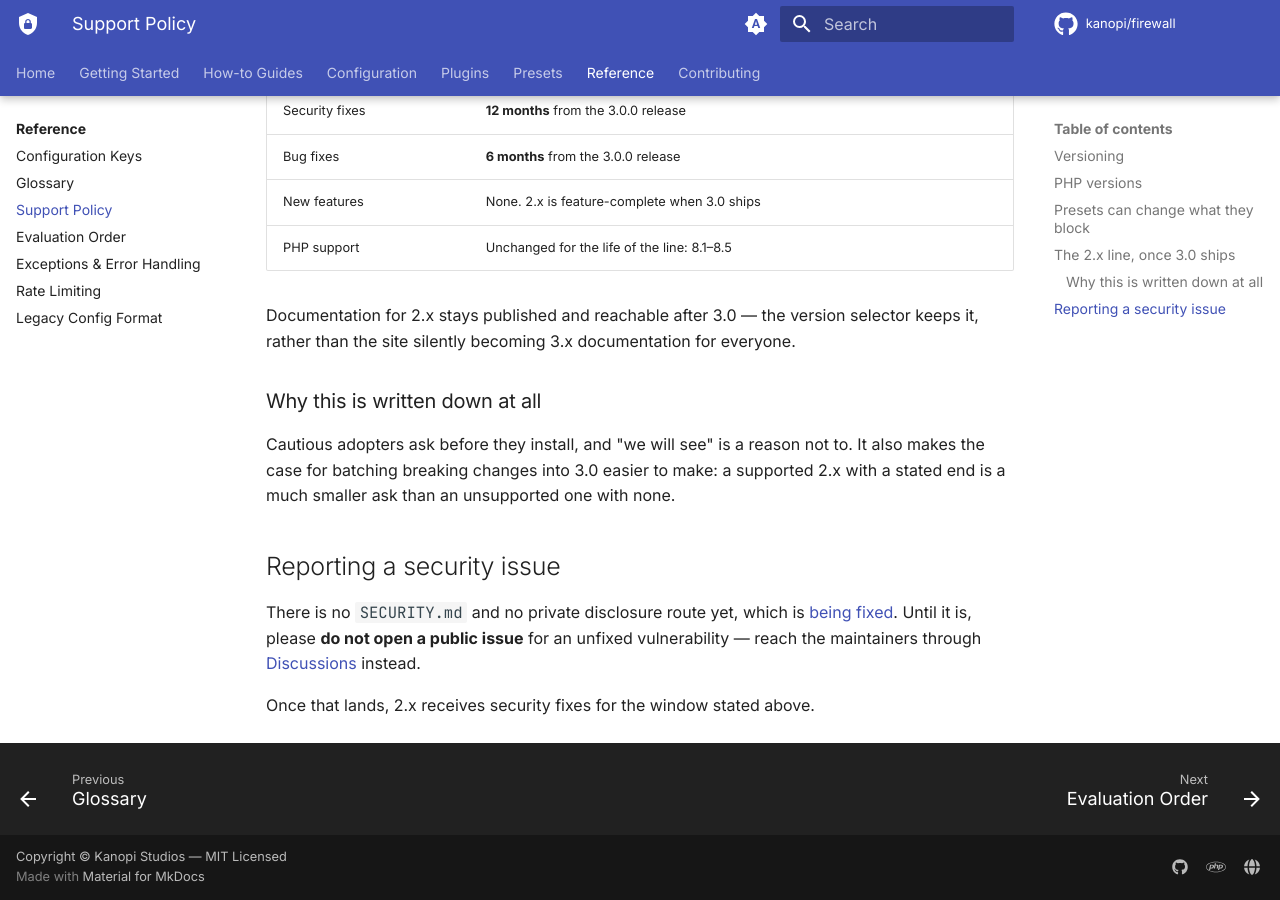
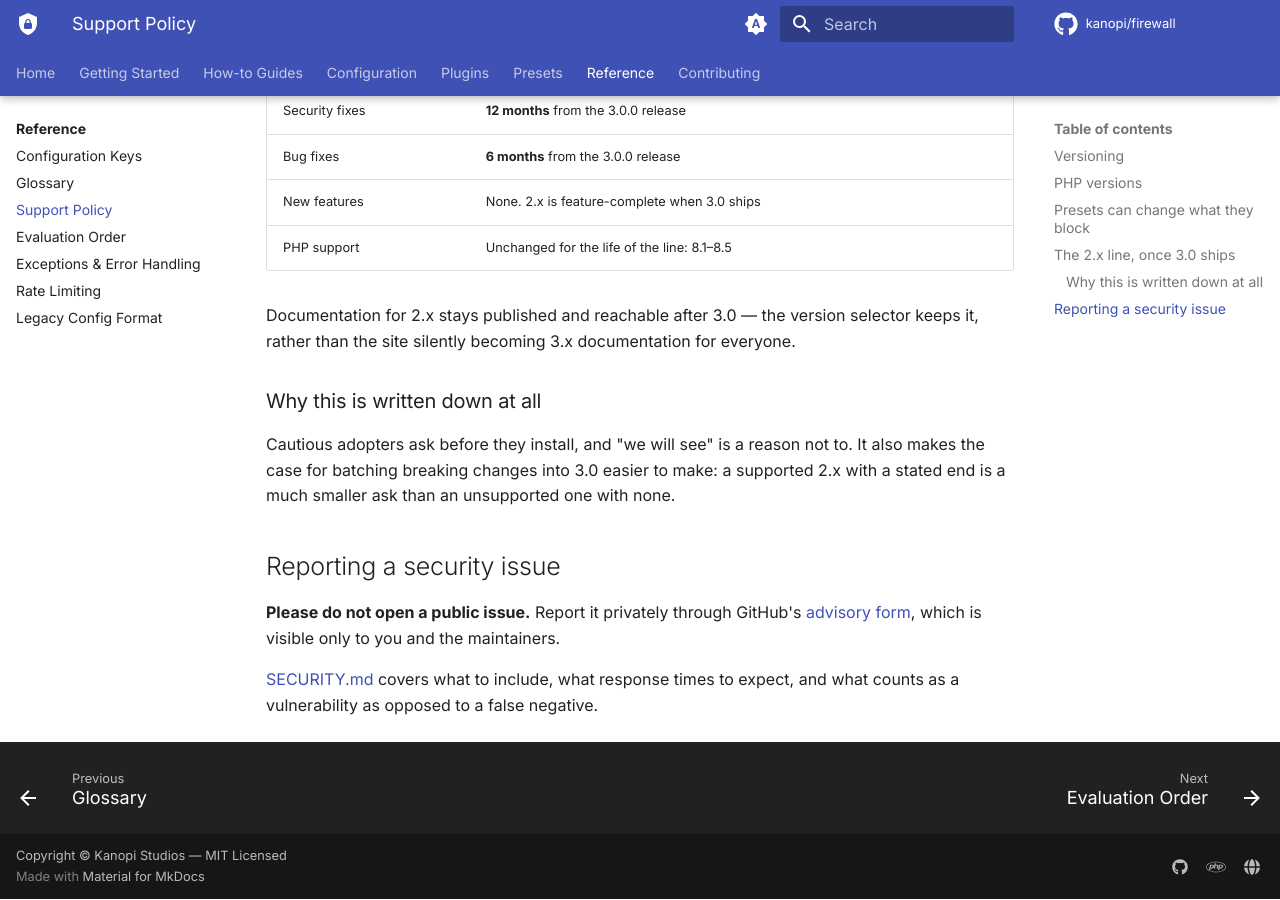
Before and after one commit to kanopi/firewall, an MkDocs documentation site: the page built from docs/reference/support-policy.md, in a window 1280 px wide and 900 px high, scrolled down 1379 px. Built offline with MkDocs 1.6.1 and Material for MkDocs 9.7.7, drawn with Linux system fonts in a browser that asks for light colours; comment, search, counter and statistics services are not loaded.

Commit message:
docs(security): add a SECURITY.md with a private reporting route (#320)

```diff
--- a/docs/reference/support-policy.md
+++ b/docs/reference/support-policy.md
@@ -60,9 +60,10 @@ stated end is a much smaller ask than an unsupported one with none.
 
 ## Reporting a security issue
 
-There is no `SECURITY.md` and no private disclosure route yet, which is
-[being fixed](https://github.com/kanopi/firewall/issues/320). Until it is, please **do not
-open a public issue** for an unfixed vulnerability — reach the maintainers through
-[Discussions](https://github.com/kanopi/firewall/discussions) instead.
+**Please do not open a public issue.** Report it privately through GitHub's
+[advisory form](https://github.com/kanopi/firewall/security/advisories/new), which is visible
+only to you and the maintainers.
 
-Once that lands, 2.x receives security fixes for the window stated above.
+[SECURITY.md](https://github.com/kanopi/firewall/blob/2.x/SECURITY.md) covers what to
+include, what response times to expect, and what counts as a vulnerability as opposed to a
+false negative.
```
Also changed, not shown: README.md (+2 -0 lines), SECURITY.md (added, +77 -0 lines).
